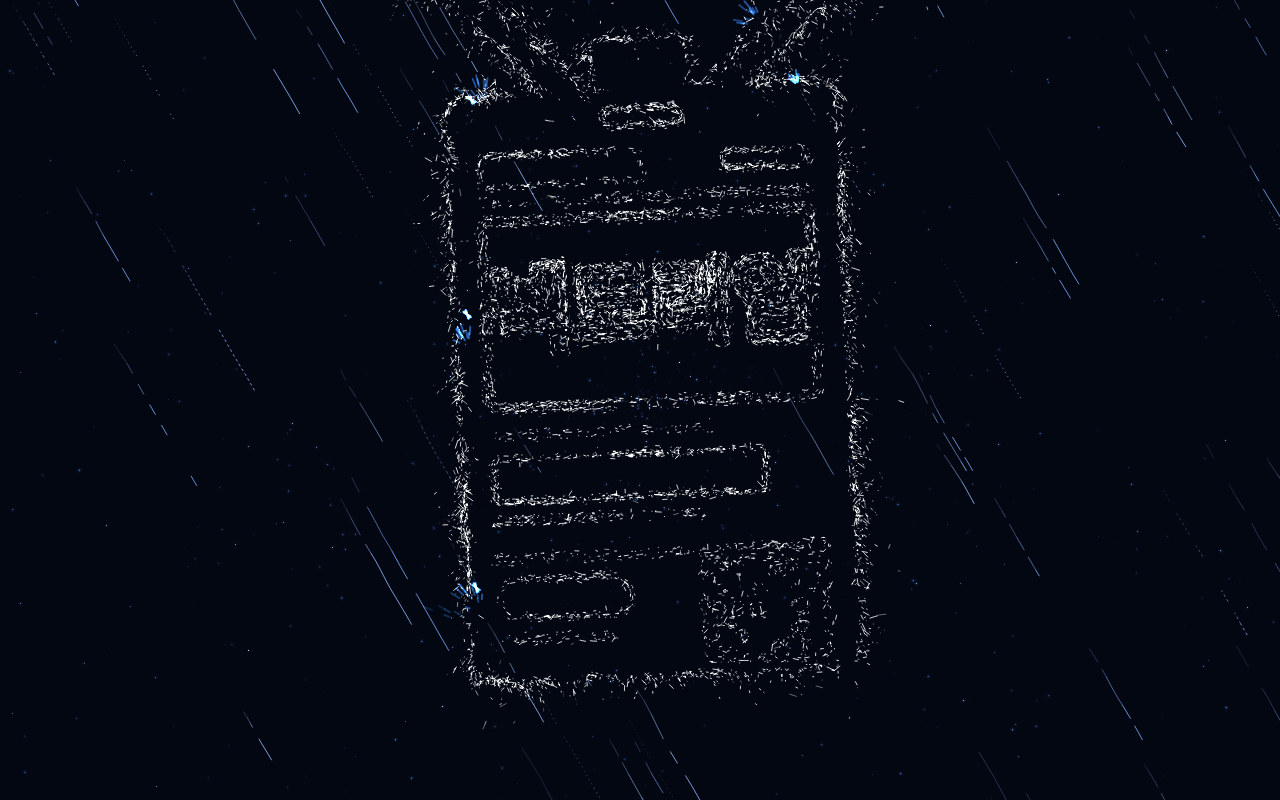
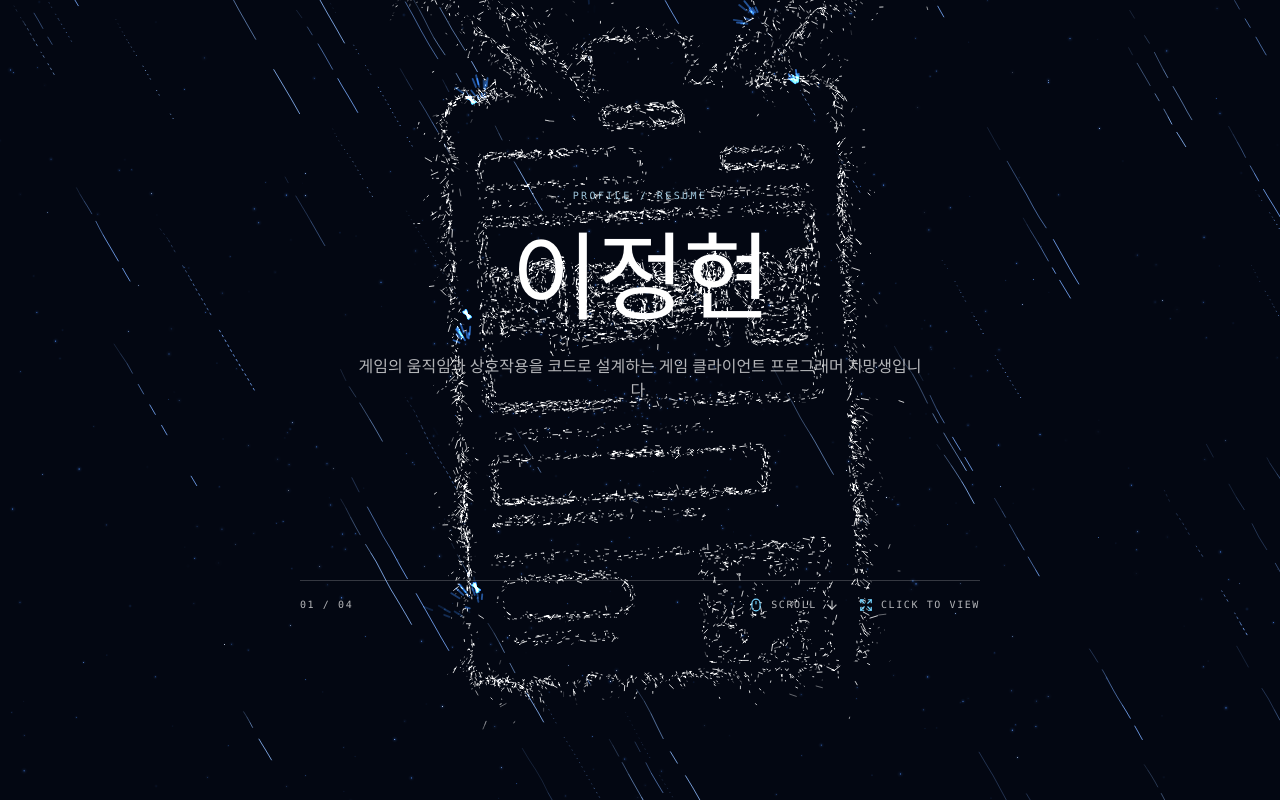
Before and after one commit to neneee0181/game-programmer-portfolio, a React (Vite) app: page / in a window 1280 px wide. Built offline with nearby package versions, Linux system fonts and the light colour scheme.

Commit message:
style: add readable gallery labels and interaction hints

```diff
--- a/public/spark-badge.html
+++ b/public/spark-badge.html
@@ -379,14 +379,7 @@ function buildMasks(){
   }
 
   if (sceneVariant === 'gallery') {
-    const item = GALLERY_ITEMS[galleryIndex];
     frameRR(0.075, 0.185, 0.925, 0.815, 0.032, 0.0060, 'window');
-    cutText(item.eyebrow, 0.500, 0.300, 0.022, 'meta', 500);
-    cutText(item.title, 0.500, 0.495, item.title === '이정현' ? 0.102 : 0.092, 'korean');
-    cutLine(0.185, 0.625, 0.815, 0.625, 0.0048, 'rule');
-    cutLine(0.185, 0.672, 0.620, 0.672, 0.0040, 'meta');
-    cutLine(0.185, 0.704, 0.530, 0.704, 0.0037, 'meta');
-    cutText(String(galleryIndex + 1).padStart(2, '0') + ' / 04', 0.500, 0.755, 0.020, 'edition', 500);
     gm.globalCompositeOperation = 'source-over';
     return { detail: solid, occ, emph };
   }
--- a/src/App.tsx
+++ b/src/App.tsx
@@ -1,4 +1,4 @@
-import { X } from "lucide-react"
+import { ArrowDown, Expand, Mouse, X } from "lucide-react"
 import { useEffect, useRef, useState } from "react"
 import { SparkBadge } from "@/components/ui/spark-badge"
 import { StarsCanvas } from "@/components/ui/stars-canvas"
@@ -55,6 +55,24 @@ function App() {
         galleryIndex={galleryIndex}
         className="relative z-[1] block h-full w-full overflow-hidden [&_.spark-badge__frame]:h-full [&_.spark-badge__frame]:w-full [&_.spark-badge__frame]:border-0 [&_.spark-badge__frame]:opacity-0 [&_.spark-badge__frame.is-ready]:opacity-100 [&_.spark-badge__frame]:transition-opacity"
       />
+      {galleryOpen && selectedIndex === null && (
+        <div className="pointer-events-none fixed inset-0 z-[11] flex items-center justify-center text-white">
+          <div className="flex h-[63vmin] w-[85vmin] flex-col justify-between py-[5vmin]">
+            <div className="text-center">
+              <p className="font-mono text-[10px] tracking-[0.24em] text-sky-200/85">{details[galleryIndex].eyebrow}</p>
+              <h1 className="mt-7 text-5xl font-semibold tracking-tight sm:text-8xl">{details[galleryIndex].title}</h1>
+              <p className="mx-auto mt-7 max-w-xl text-sm leading-6 text-white/70 sm:text-base">{details[galleryIndex].text}</p>
+            </div>
+            <div className="flex flex-wrap items-end justify-between gap-3 border-t border-white/20 pt-4 font-mono text-[9px] tracking-[0.13em] text-white/70 sm:text-[10px] sm:tracking-[0.16em]">
+              <span>{String(galleryIndex + 1).padStart(2, "0")} / 04</span>
+              <div className="flex flex-wrap justify-end gap-x-3 gap-y-2 text-right sm:gap-x-5">
+                <span className="flex items-center gap-2"><Mouse className="size-3.5 text-sky-300" /> SCROLL <ArrowDown className="size-3.5" /></span>
+                <span className="flex items-center gap-2"><Expand className="size-3.5 text-sky-300" /> CLICK TO VIEW</span>
+              </div>
+            </div>
+          </div>
+        </div>
+      )}
       {!galleryOpen && (
         <p className="pointer-events-none fixed inset-x-0 bottom-5 z-10 animate-pulse text-center font-mono text-[10px] font-medium tracking-[0.26em] text-white sm:bottom-7 sm:text-xs">
           CLICK TO ENTER · {countdown}
```
